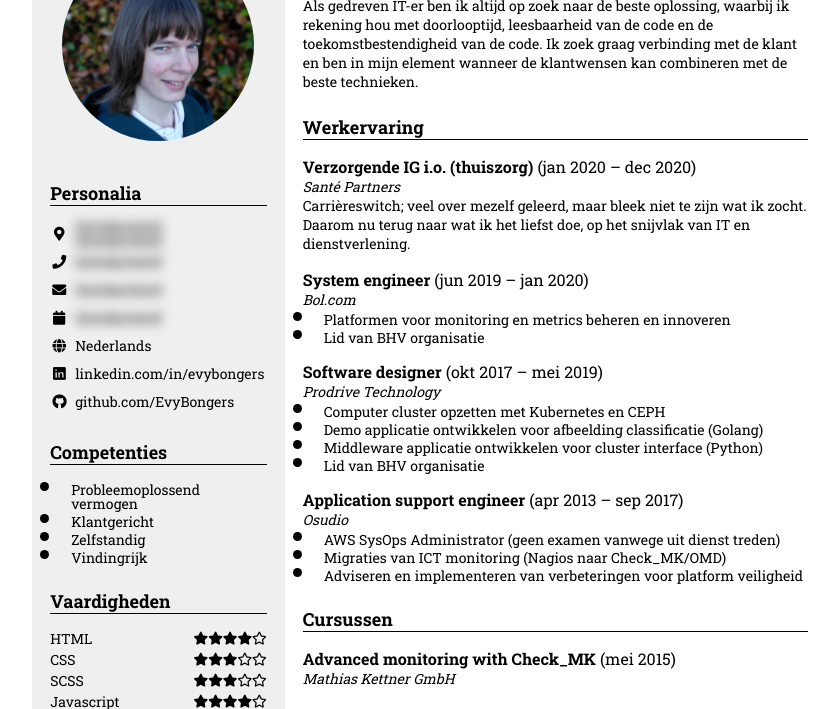
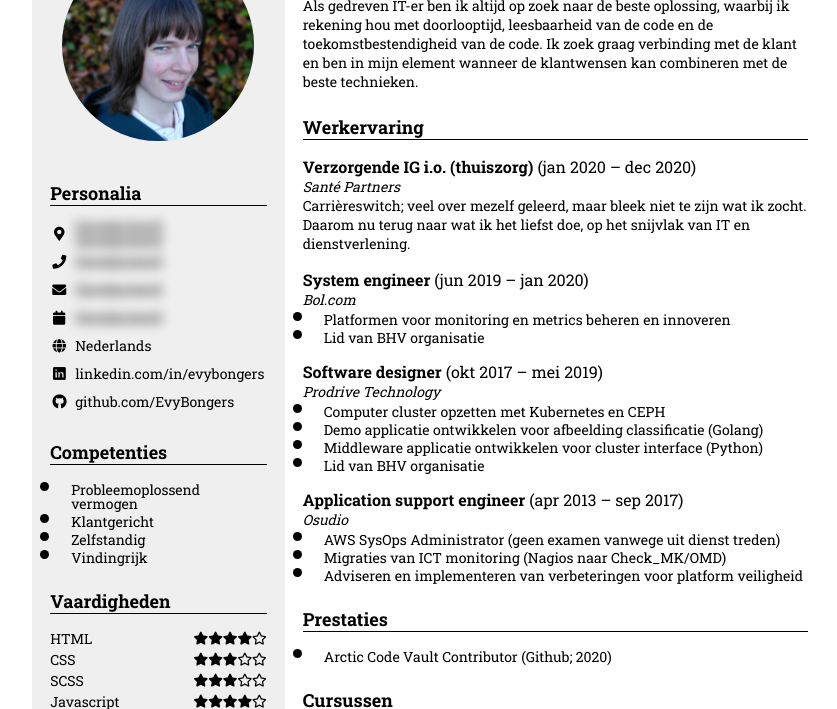
Before and after one commit to EvyBongers/resume, a website: page src/index.html in a window 1280 px wide. Shown: the part 85-794 px from the top of the page, without its empty margins (211-1048 px from the left). Drawn offline with nearby package versions, Linux system fonts and the light colour scheme; files that its build step writes are made by us from their sources.

Commit message:
Add achievements

```diff
--- a/src/index.html
+++ b/src/index.html
@@ -164,6 +164,12 @@
                 </ul>
             </div>
         </div>
+        <div id="achievements">
+            <h2>Prestaties</h2>
+            <ul>
+                <li>Arctic Code Vault Contributor (Github; 2020)</li>
+            </ul>
+        </div>
         <div id="courses">
             <h2>Cursussen</h2>
             <div>
```
